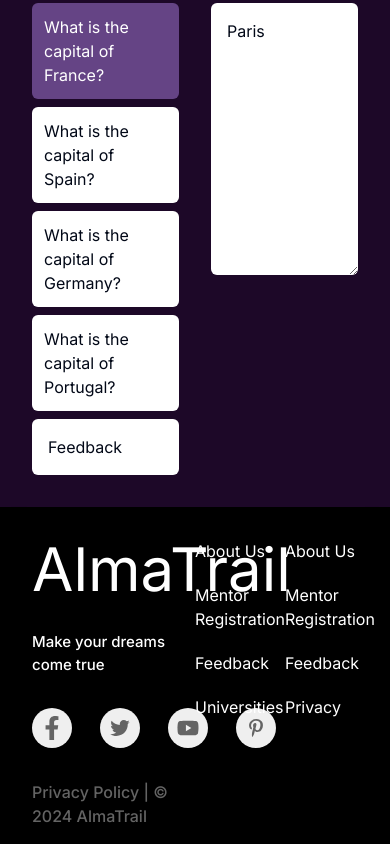
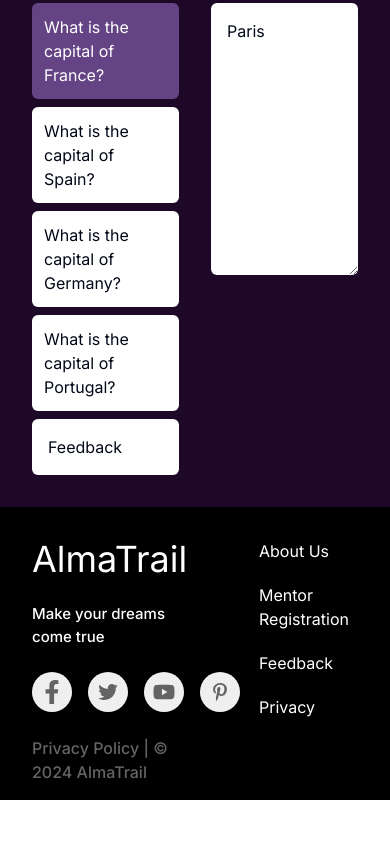
Before and after one commit to AlmaTrail/AlmaTrail-Frontend, a Next.js app: page / in a window 390 px wide. Shown: the part 2353-3197 px from the top of the page. After the commit the page ends 3153 px from the top, so only its background shows below. Built offline with nearby package versions, Linux system fonts and the light colour scheme.

Commit message:
make footer responsive

```diff
--- a/src/components/footerSections.tsx
+++ b/src/components/footerSections.tsx
@@ -14,16 +14,13 @@ const FooterSection = () => {
         <>
             <footer className="bg-black shadow-lg">
                 <div className="container mx-auto  pt-[2rem] pb-4">
-                    {/* footer div all */}
-                    <div className="flex justify-between flex-row items-start  md:gap-[5rem] text-left">
-                        {/* logo side */}
-                        <div className="flex flex-col w-1/2 p-0 gap-8">
-                            <h1 className="text-6xl text-white">AlmaTrail</h1>
+                    <div className="flex justify-between flex-row items-start md:gap-[5rem] text-left">
+                        <div className="flex flex-col w-1/2 p-0 gap-6">
+                            <h1 className="text-6xl sm:text-4xl text-white">AlmaTrail</h1>
                             <p className="text-[15px] font-medium text-white">
                                 Make your dreams come true
                             </p>
-                            {/* socials */}
-                            <div className="flex gap-7 text-[18px] text-[#646464] justify-start">
+                            <div className="flex gap-7 sm:gap-4 text-[18px] text-[#646464] justify-start">
                                 {iconsTab.map(({ icon }, index) => {
                                     return (
                                         <div
@@ -42,9 +39,8 @@ const FooterSection = () => {
                         </div>
 
                         {/* right div */}
-                        <div className="flex flex-col gap-5 relative">
+                        <div className="flex flex-col gap-5 relative sm:hidden">
                             <p className="text-[16px]  text-white">About Us</p>
-
 
                             <p className="text-[16px]  text-white">
                                 Mentor Registration
@@ -58,7 +54,7 @@ const FooterSection = () => {
                             </p>
 
                         </div>
-                        <div className="flex flex-col gap-5 relative">
+                        <div className="flex flex-col gap-5 relative sm:ml-16">
                             <p className="text-[16px]  text-white">About Us</p>
 
 
@@ -74,9 +70,6 @@ const FooterSection = () => {
                             </p>
 
                         </div>
-
-                        {/* middle div */}
-                        <span></span>
                     </div>
                 </div>
             </footer>
```
